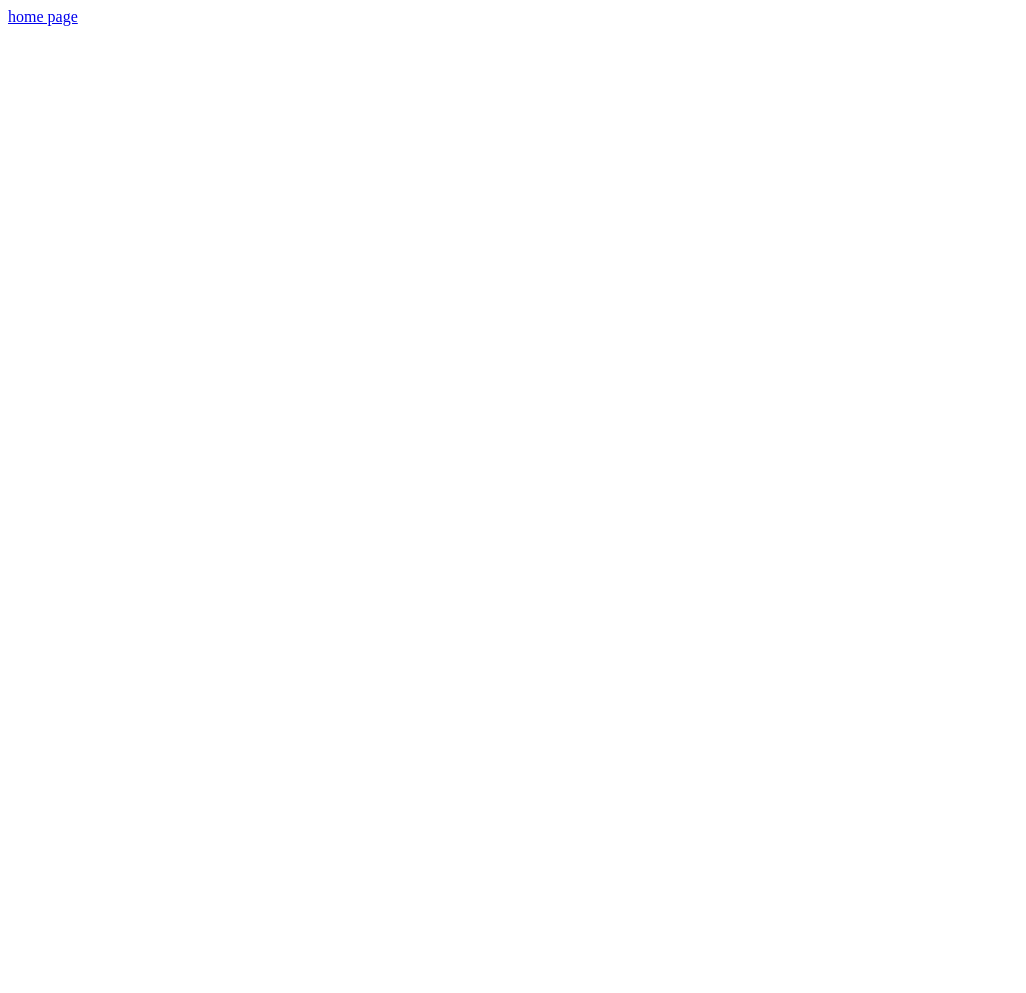
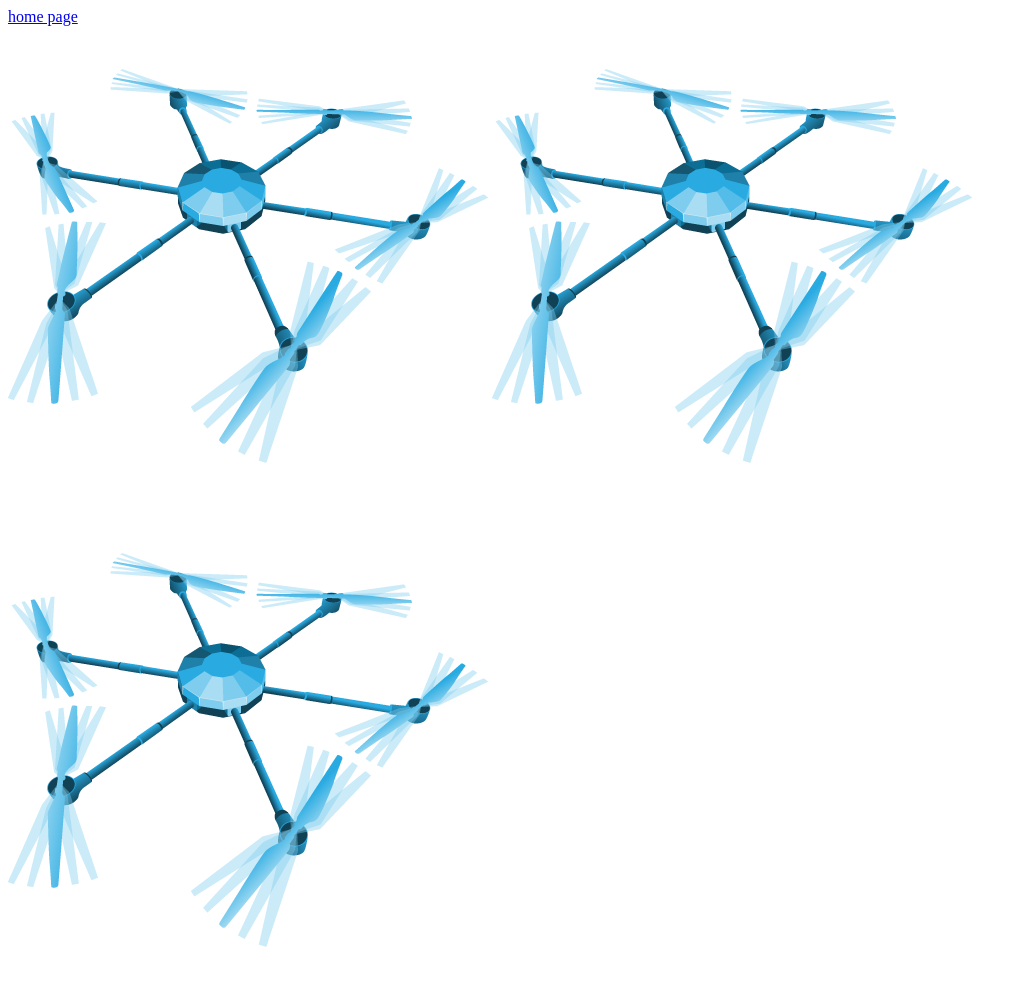
Before and after one commit to b4s1s/HW13, a plain HTML site: page pages/gallery.html in a window 1280 px wide. Shown: the whole page, without its empty margins (0-1026 px from the left). Before the commit the page ends 800 px from the top, so only its background shows below. Drawn offline with Linux system fonts and the light colour scheme.

Commit message:
added html and img, no css

```diff
--- a/pages/gallery.html
+++ b/pages/gallery.html
@@ -16,7 +16,11 @@
 						home page
 					</a>
 				</div>
-				<div class="gallery-img"></div>
+				<div class="gallery-img">
+					<img src="../img/vamp_03.png" alt="vamp">
+					<img src="../img/vamp_03.png" alt="vamp">
+					<img src="../img/vamp_03.png" alt="vamp">
+				</div>
 			</div>
 		</div>
 	</section>
```
Also changed, not shown: img/vamp_03.png (added).
